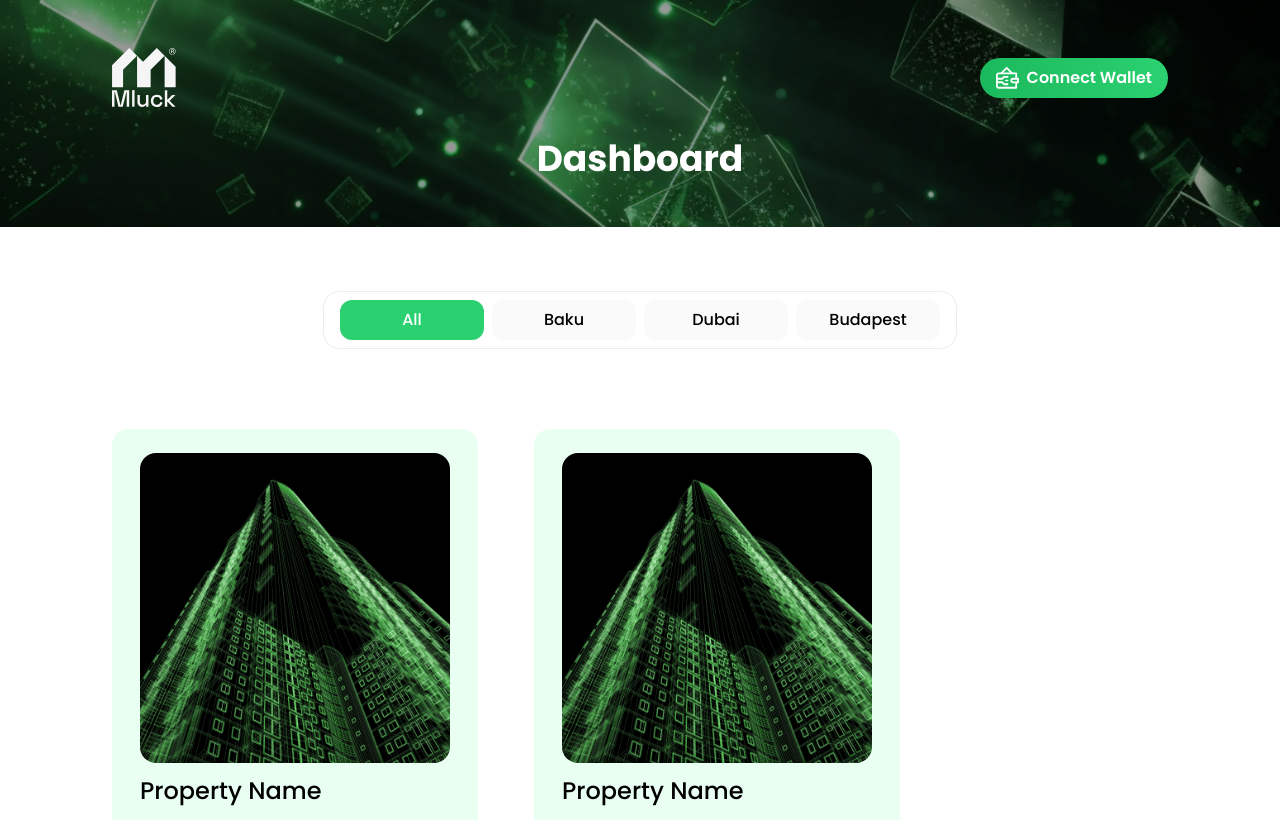
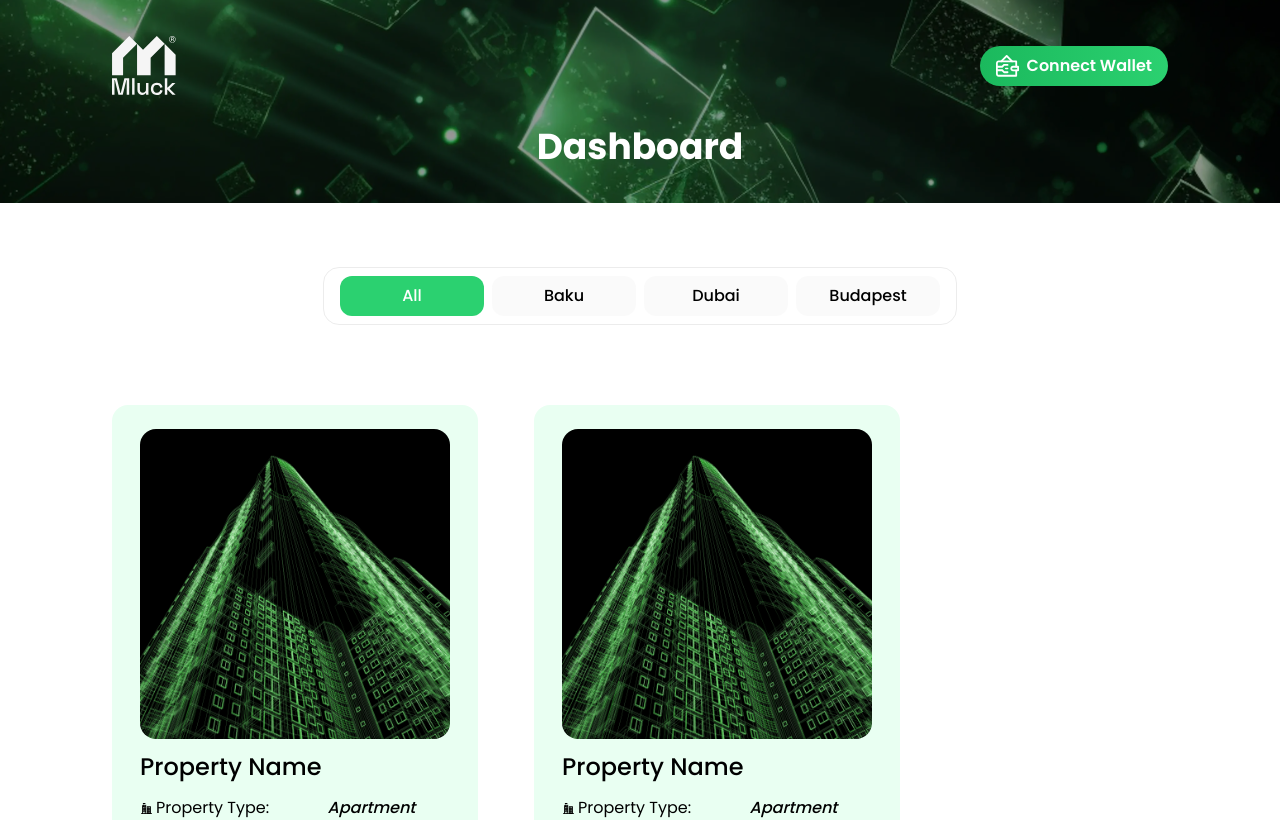
Before and after one commit to farhad-zada/app.mluck.io, a Next.js app: page / in a window 1280 px wide. Shown: the top 820 px of the page. Built offline with nearby package versions, Linux system fonts and the light colour scheme.

Commit message:
Adjust hero size

```diff
--- a/app/components/Header.tsx
+++ b/app/components/Header.tsx
@@ -10,7 +10,7 @@ export default function Header({ title }: { title: string }) {
   }
 
   return (
-    <header className="bg-green-700 px-8 py-5 md:px-28 md:py-12 bg-[url('/assets/hero.webp')] bg-center bg-cover relative before:absolute before:inset-0 before:bg-black/40 before:content-['']">
+    <header className="bg-green-700 px-8 py-5 md:px-28 md:py-9 bg-[url('/assets/hero.webp')] bg-center bg-cover relative before:absolute before:inset-0 before:bg-black/40 before:content-['']">
       <div className="wrapper container mx-auto relative z-10">
         <nav className="flex flex-col lg:flex-row gap-3 lg:items-center lg:mb-8">
           <div className="flex items-center justify-between mb-8 lg:mb-0 md:mb-8 grow">
```
